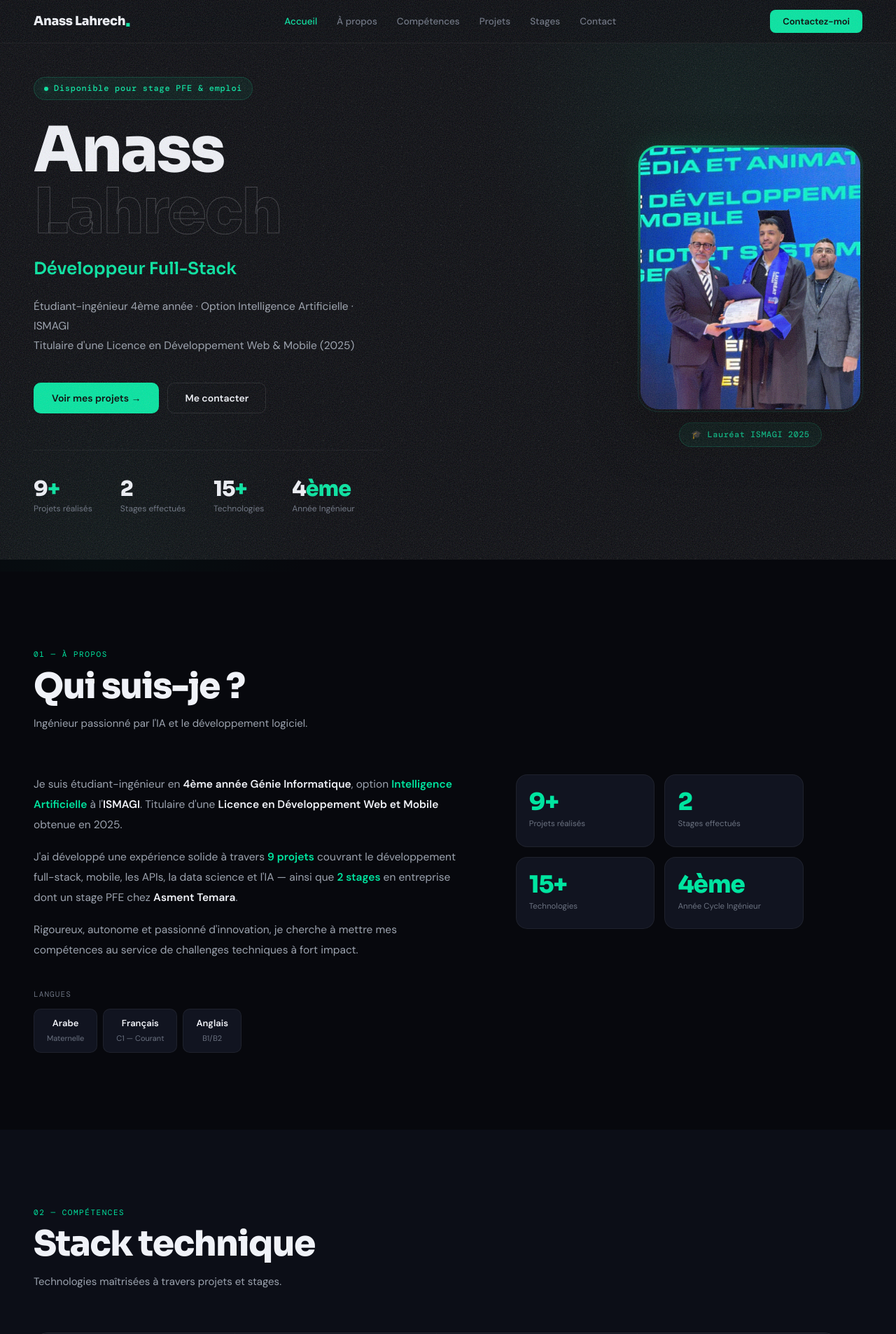
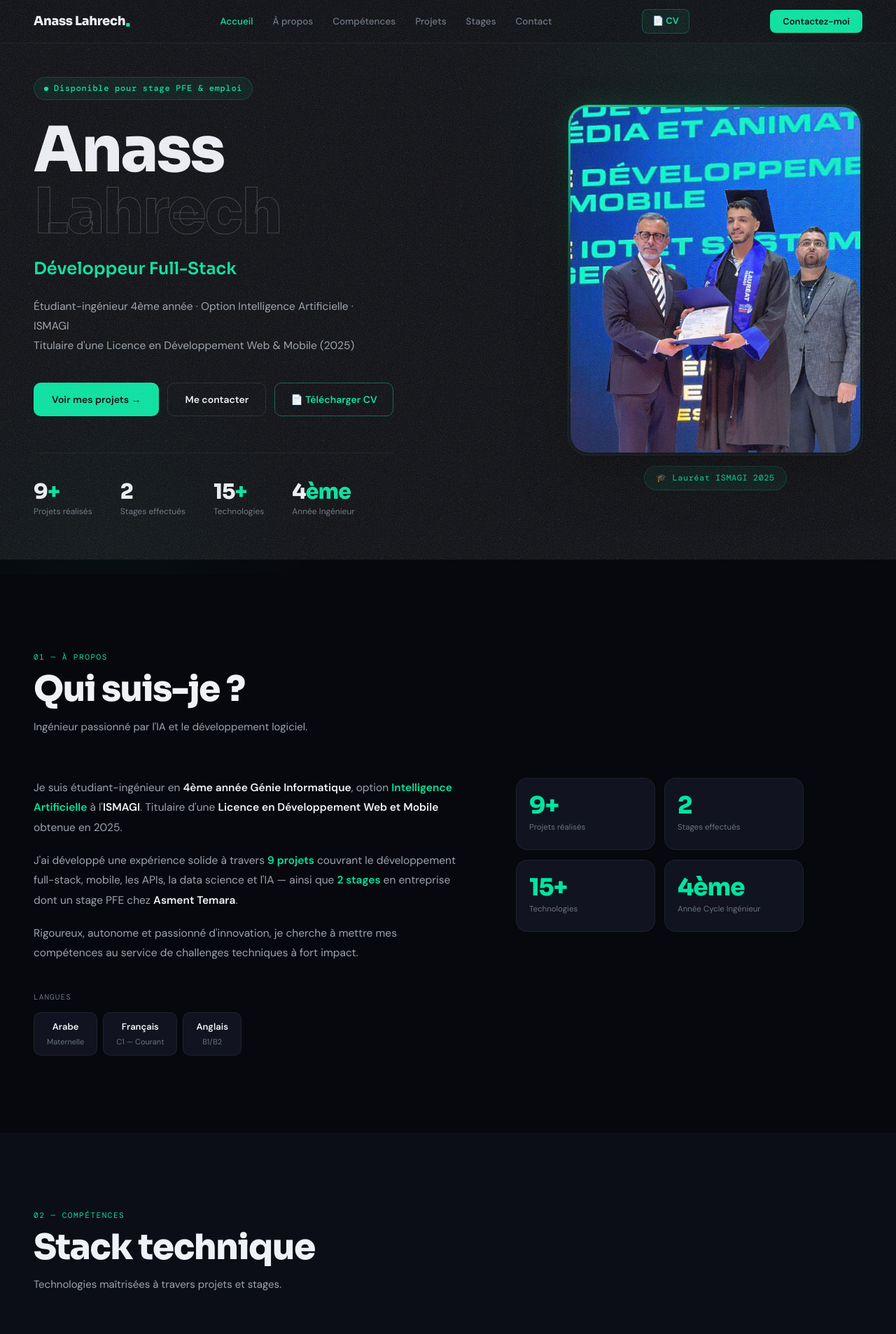
Before and after one commit to Anasslahrech/portfolio, a React (Vite) app: page / in a window 1280 px wide. Shown: the top 1907 px of the page at 70% size. Built offline with nearby package versions, Linux system fonts and the light colour scheme.

Commit message:
ajout CV téléchargeable

```diff
--- a/src/App.jsx
+++ b/src/App.jsx
@@ -17,10 +17,10 @@ const SKILLS = [
 const PROJECTS = [
   { icon:"📝", title:"Gestion des Examens", tech:["Java","JSP/Servlet","MySQL"], desc:"Plateforme CRUD complète pour la gestion des étudiants, questions et examens universitaires." },
   { icon:"💪", title:"App Fitness & Nutrition", tech:["Android Java","SQLite","XML"], desc:"App mobile Android avec calcul de calories et programmes personnalisés selon l'objectif de chaque utilisateur." },
-  { icon:"🏛️", title:"Réservation Salles & Amphi", tech:["Java","REST API","SOAP","RMI","MySQL"], desc:"Système de réservation multi-protocoles pour amphithéâtres et salles — REST, SOAP et RMI." },
+  { icon:"🏛️", title:"Réservation Salles & Amphi", tech:["Java","REST API","SOAP","RMI","MySQL"], desc:"Système de réservation multi-protocoles pour amphithéâtres et salles." },
   { icon:"🛒", title:"E-commerce Sportif", tech:["Django","Python","MySQL","Bootstrap"], desc:"Plateforme e-commerce complète pour produits sportifs avec gestion du catalogue et des commandes." },
   { icon:"💼", title:"Site d'Offres d'Emploi", tech:["Laravel","PHP","MySQL","Bootstrap"], desc:"Portail emploi avec espaces distincts Candidat / Recruteur, candidatures et gestion des offres." },
-  { icon:"🗺️", title:"Suivi Livraisons Temps Réel", tech:["Node.js","Express","MongoDB","Socket.IO","Google Maps"], desc:"Système de tracking temps réel avec carte interactive, mise à jour de position et interface dynamique." },
+  { icon:"🗺️", title:"Suivi Livraisons Temps Réel", tech:["Node.js","Express","MongoDB","Socket.IO","Google Maps"], desc:"Système de tracking temps réel avec carte interactive et mise à jour de position." },
   { icon:"📋", title:"Gestionnaire de Contacts", tech:["Vue.js","Vue Router","Bootstrap","json-server"], desc:"Application CRUD de gestion de contacts avec navigation fluide et API simulée." },
   { icon:"📣", title:"Site Vitrine Marketing Digital", tech:["React.js","CSS3","Bootstrap"], desc:"Site vitrine professionnel pour agence de marketing digital, responsive et moderne." },
   { icon:"🖥️", title:"Gestion Matériel IT", tech:["Laravel","PHP","MySQL","Bootstrap"], desc:"Système de gestion du parc informatique d'Asment Temara — suivi et affectation des équipements IT." },
@@ -33,15 +33,34 @@ const STAGES = [
 
 function goTo(id) { document.getElementById(id)?.scrollIntoView({ behavior:"smooth" }) }
 
+// Hook animation au scroll
+function useScrollAnim() {
+  useEffect(() => {
+    const els = document.querySelectorAll(
+      ".anim-left, .anim-right, .anim-up, .anim-down, .anim-zoom, .anim-flip"
+    )
+    const obs = new IntersectionObserver(entries => {
+      entries.forEach(e => {
+        if (e.isIntersecting) {
+          e.target.classList.add("animated")
+          obs.unobserve(e.target)
+        }
+      })
+    }, { threshold: 0.12 })
+    els.forEach(el => obs.observe(el))
+    return () => obs.disconnect()
+  }, [])
+}
+
 export default function App() {
-  const [active, setActive] = useState("Accueil")
+  const [active, setActive]   = useState("Accueil")
   const [menuOpen, setMenuOpen] = useState(false)
-  const [typed, setTyped] = useState("")
-  const [tidx, setTidx] = useState(0)
+  const [typed, setTyped]     = useState("")
+  const [tidx, setTidx]       = useState(0)
   const [visible, setVisible] = useState({})
   const tiRef = useRef(null)
 
-  // typing
+  // Typing
   useEffect(() => {
     let i = 0; const cur = TITLES[tidx]
     clearInterval(tiRef.current)
@@ -53,7 +72,7 @@ export default function App() {
           let d = cur.length
           tiRef.current = setInterval(() => {
             d--; setTyped(cur.slice(0,d))
-            if(d <= 0) { clearInterval(tiRef.current); setTidx(p => (p+1) % TITLES.length) }
+            if(d <= 0) { clearInterval(tiRef.current); setTidx(p => (p+1)%TITLES.length) }
           }, 40)
         }, 2000)
       }
@@ -61,7 +80,7 @@ export default function App() {
     return () => clearInterval(tiRef.current)
   }, [tidx])
 
-  // intersection observer
+  // Section visible (pour .section)
   useEffect(() => {
     const obs = new IntersectionObserver(entries => {
       entries.forEach(e => { if(e.isIntersecting) setVisible(v => ({...v,[e.target.id]:true})) })
@@ -70,15 +89,18 @@ export default function App() {
     return () => obs.disconnect()
   }, [])
 
-  // active on scroll
+  // Active nav
   useEffect(() => {
     const fn = () => NAV.forEach(id => {
       const el = document.getElementById(id)
-      if(el) { const r = el.getBoundingClientRect(); if(r.top <= 80 && r.bottom >= 80) setActive(id) }
+      if(el){ const r=el.getBoundingClientRect(); if(r.top<=80&&r.bottom>=80) setActive(id) }
     })
     window.addEventListener("scroll", fn)
     return () => window.removeEventListener("scroll", fn)
   }, [])
+
+  // Scroll animations
+  useScrollAnim()
 
   return (
     <>
@@ -91,50 +113,53 @@ export default function App() {
         <div className="nav-links">
           {NAV.map(n => (
             <button key={n} className={`nav-btn${active===n?" active":""}`}
-              onClick={() => { goTo(n); setActive(n); }}>
-              {n}
-            </button>
+              onClick={() => { goTo(n); setActive(n) }}>{n}</button>
           ))}
         </div>
+        <a className="nav-cv-btn" href="/LahrechAnassCV.pdf" download="CV_Anass_Lahrech.pdf">📄 CV</a>
         <button className="nav-cta" onClick={() => goTo("Contact")}>Contactez-moi</button>
         <button className="hamburger" onClick={() => setMenuOpen(!menuOpen)}>
-          {menuOpen ? "✕" : "☰"}
+          {menuOpen?"✕":"☰"}
         </button>
       </nav>
 
-      {/* MOBILE MENU */}
       <div className={`mobile-menu${menuOpen?" open":""}`}>
         {NAV.map(n => (
           <button key={n} className={`nav-btn${active===n?" active":""}`}
-            onClick={() => { goTo(n); setActive(n); setMenuOpen(false); }}>
-            {n}
-          </button>
+            onClick={() => { goTo(n); setActive(n); setMenuOpen(false) }}>{n}</button>
         ))}
       </div>
 
-      {/* HERO */}
+      {/* ── HERO ─────────────────────────────────── */}
       <section id="Accueil" className="hero">
-        <div className="hero-glow1" /><div className="hero-glow2" /><div className="hero-dots" />
+        <div className="hero-glow1"/><div className="hero-glow2"/><div className="hero-dots"/>
         <div className="hero-inner">
-          <div className="hero-badge">
-            <span className="badge-dot" />
+          {/* badge glisse depuis le haut */}
+          <div className="hero-badge anim-down">
+            <span className="badge-dot"/>
             Disponible pour stage PFE &amp; emploi
           </div>
-          <h1 className="hero-name">
+          {/* nom glisse depuis la gauche */}
+          <h1 className="hero-name anim-left">
             Anass <span className="hero-name-ghost">Lahrech</span>
           </h1>
-          <div className="hero-typing">
-            {typed}<span className="cursor-bar" />
+          {/* typing glisse depuis la gauche avec délai */}
+          <div className="hero-typing anim-left delay-2">
+            {typed}<span className="cursor-bar"/>
           </div>
-          <p className="hero-desc">
-            Étudiant-ingénieur 4ème année · Option Intelligence Artificielle · ISMAGI<br />
+          {/* desc zoom */}
+          <p className="hero-desc anim-zoom delay-3">
+            Étudiant-ingénieur 4ème année · Option Intelligence Artificielle · ISMAGI<br/>
             Titulaire d&apos;une Licence en Développement Web &amp; Mobile (2025)
           </p>
-          <div className="hero-btns">
+          {/* boutons depuis le bas */}
+          <div className="hero-btns anim-up delay-4">
             <button className="btn-main" onClick={() => goTo("Projets")}>Voir mes projets →</button>
             <button className="btn-outline" onClick={() => goTo("Contact")}>Me contacter</button>
+            <a className="btn-cv" href="/LahrechAnassCV.pdf" download="CV_Anass_Lahrech.pdf">📄 Télécharger CV</a>
           </div>
-          <div className="hero-stats">
+          {/* stats depuis le bas */}
+          <div className="hero-stats anim-up delay-5">
             <div><div className="stat-num">9<em>+</em></div><div className="stat-lbl">Projets réalisés</div></div>
             <div><div className="stat-num">2</div><div className="stat-lbl">Stages effectués</div></div>
             <div><div className="stat-num">15<em>+</em></div><div className="stat-lbl">Technologies</div></div>
@@ -142,28 +167,29 @@ export default function App() {
           </div>
         </div>
 
-        {/* PHOTO DIPLOME */}
-        <div className="hero-photo-wrap">
+        {/* photo glisse depuis la droite */}
+        <div className="hero-photo-wrap anim-right">
           <div className="hero-photo-ring">
-            <img src="/photo.jpg" alt="Anass Lahrech Remise diplome" className="hero-photo" />
+            <img src="/photo.jpg" alt="Anass Lahrech diplome" className="hero-photo"/>
           </div>
           <div className="hero-photo-badge">🎓 Lauréat ISMAGI 2025</div>
         </div>
-
       </section>
 
-      {/* ABOUT */}
+      {/* ── ABOUT ────────────────────────────────── */}
       <section id="À propos" className={`section${visible["À propos"]?" visible":""}`}>
-        <div className="s-header">
+        {/* header glisse depuis la gauche */}
+        <div className="s-header anim-left">
           <div className="s-eyebrow">01 — À propos</div>
           <h2 className="s-title">Qui suis-je ?</h2>
-          <p className="s-sub">Ingénieur passionné par l'IA et le développement logiciel.</p>
+          <p className="s-sub">Ingénieur passionné par l&apos;IA et le développement logiciel.</p>
         </div>
         <div className="about-grid">
-          <div>
-            <p className="about-p">Je suis étudiant-ingénieur en <strong>4ème année Génie Informatique</strong>, option <em>Intelligence Artificielle</em> à l'<strong>ISMAGI</strong>. Titulaire d'une <strong>Licence en Développement Web et Mobile</strong> obtenue en 2025.</p>
-            <p className="about-p">J'ai développé une expérience solide à travers <em>9 projets</em> couvrant le développement full-stack, mobile, les APIs, la data science et l'IA — ainsi que <em>2 stages</em> en entreprise dont un stage PFE chez <strong>Asment Temara</strong>.</p>
-            <p className="about-p">Rigoureux, autonome et passionné d'innovation, je cherche à mettre mes compétences au service de challenges techniques à fort impact.</p>
+          {/* texte depuis la gauche */}
+          <div className="anim-left delay-1">
+            <p className="about-p">Je suis étudiant-ingénieur en <strong>4ème année Génie Informatique</strong>, option <em>Intelligence Artificielle</em> à l&apos;<strong>ISMAGI</strong>. Titulaire d&apos;une <strong>Licence en Développement Web et Mobile</strong> obtenue en 2025.</p>
+            <p className="about-p">J&apos;ai développé une expérience solide à travers <em>9 projets</em> couvrant le développement full-stack, mobile, les APIs, la data science et l&apos;IA — ainsi que <em>2 stages</em> en entreprise dont un stage PFE chez <strong>Asment Temara</strong>.</p>
+            <p className="about-p">Rigoureux, autonome et passionné d&apos;innovation, je cherche à mettre mes compétences au service de challenges techniques à fort impact.</p>
             <div className="lang-section">
               <div className="lang-title">Langues</div>
               <div className="lang-pills">
@@ -173,24 +199,31 @@ export default function App() {
               </div>
             </div>
           </div>
-          <div className="about-stats">
-            {[["9+","Projets réalisés"],["2","Stages effectués"],["15+","Technologies"],["4ème","Année Cycle Ingénieur"]].map(([n,l]) => (
-              <div key={l} className="scard"><div className="scard-n">{n}</div><div className="scard-l">{l}</div></div>
+          {/* stats depuis la droite */}
+          <div className="about-stats anim-right delay-2">
+            {[["9+","Projets réalisés"],["2","Stages effectués"],["15+","Technologies"],["4ème","Année Cycle Ingénieur"]].map(([n,l],i) => (
+              <div key={l} className={`scard anim-zoom delay-${i+2}`}>
+                <div className="scard-n">{n}</div>
+                <div className="scard-l">{l}</div>
+              </div>
             ))}
           </div>
         </div>
       </section>
 
-      {/* SKILLS */}
+      {/* ── SKILLS ───────────────────────────────── */}
       <section id="Compétences" className={`section alt-bg${visible["Compétences"]?" visible":""}`}>
-        <div className="s-header">
+        {/* header depuis la droite */}
+        <div className="s-header anim-right">
           <div className="s-eyebrow">02 — Compétences</div>
           <h2 className="s-title">Stack technique</h2>
           <p className="s-sub">Technologies maîtrisées à travers projets et stages.</p>
         </div>
         <div className="skills-grid">
-          {SKILLS.map(sk => (
-            <div key={sk.cat} className="skill-card">
+          {SKILLS.map((sk, i) => (
+            // alternance gauche / droite / zoom selon l'index
+            <div key={sk.cat}
+              className={`skill-card ${i%3===0?"anim-left":i%3===1?"anim-up":"anim-right"} delay-${(i%4)+1}`}>
               <div className="sk-icon">{sk.icon}</div>
               <div className="sk-name">{sk.cat}</div>
               <div className="sk-tags">{sk.items.map(t => <span key={t} className="sk-tag">{t}</span>)}</div>
@@ -199,16 +232,19 @@ export default function App() {
         </div>
       </section>
 
-      {/* PROJECTS */}
+      {/* ── PROJECTS ─────────────────────────────── */}
       <section id="Projets" className={`section${visible["Projets"]?" visible":""}`}>
-        <div className="s-header">
+        {/* header depuis la gauche */}
+        <div className="s-header anim-left">
           <div className="s-eyebrow">03 — Projets</div>
-          <h2 className="s-title">Ce que j'ai construit</h2>
-          <p className="s-sub">J'ai réalisé plusieurs projets tout au long de ma formation — voici quelques-uns qui illustrent mes compétences en web, mobile, IA et data science.</p>
+          <h2 className="s-title">Ce que j&apos;ai construit</h2>
+          <p className="s-sub">J&apos;ai réalisé plusieurs projets tout au long de ma formation — voici quelques-uns qui illustrent mes compétences en web, mobile, IA et data science.</p>
         </div>
         <div className="projects-grid">
           {PROJECTS.map((p,i) => (
-            <div key={p.title} className="pcard">
+            // flip pour les premiers, puis alternance gauche/droite
+            <div key={p.title}
+              className={`pcard ${i<3?"anim-flip":i%2===0?"anim-left":"anim-right"} delay-${(i%5)+1}`}>
               <div className="pcard-num">Projet {String(i+1).padStart(2,"0")}</div>
               <div className="pcard-ico">{p.icon}</div>
               <div className="pcard-title">{p.title}</div>
@@ -219,17 +255,19 @@ export default function App() {
         </div>
       </section>
 
-      {/* STAGES */}
+      {/* ── STAGES ───────────────────────────────── */}
       <section id="Stages" className={`section alt-bg${visible["Stages"]?" visible":""}`}>
-        <div className="s-header">
+        {/* header depuis la droite */}
+        <div className="s-header anim-right">
           <div className="s-eyebrow">04 — Expériences</div>
           <h2 className="s-title">Stages professionnels</h2>
           <p className="s-sub">Expériences en entreprise qui ont façonné mes compétences terrain.</p>
         </div>
         <div className="timeline">
-          {STAGES.map(st => (
-            <div key={st.company} className="tl-item">
-              <div className="tl-dot" />
+          {STAGES.map((st,i) => (
+            // alternance gauche / droite
+            <div key={st.company} className={`tl-item ${i%2===0?"anim-left":"anim-right"} delay-${i+1}`}>
+              <div className="tl-dot"/>
               <div className="stg-card">
                 <div className="stg-top">
                   <div>
@@ -249,9 +287,10 @@ export default function App() {
         </div>
       </section>
 
-      {/* CONTACT */}
+      {/* ── CONTACT ──────────────────────────────── */}
       <section id="Contact" className={`section${visible["Contact"]?" visible":""}`}>
-        <div className="s-header">
+        {/* header zoom */}
+        <div className="s-header anim-zoom">
           <div className="s-eyebrow">05 — Contact</div>
           <h2 className="s-title">Travaillons ensemble</h2>
           <p className="s-sub">Disponible pour un stage PFE, une alternance ou un poste junior en IA / Full-Stack.</p>
@@ -262,8 +301,10 @@ export default function App() {
             {ico:"📞",lbl:"Téléphone",val:"06 02 74 77 60",href:"tel:0602747760"},
             {ico:"💼",lbl:"LinkedIn",val:"anass-lahrech",href:"https://www.linkedin.com/in/anass-lahrech-ab873b271/"},
             {ico:"🐙",lbl:"GitHub",val:"Anasslahrech",href:"https://github.com/Anasslahrech"},
-          ].map(c => (
-            <a key={c.lbl} href={c.href} target="_blank" rel="noreferrer" className="ccard">
+          ].map((c,i) => (
+            // chaque carte contact depuis une direction différente
+            <a key={c.lbl} href={c.href} target="_blank" rel="noreferrer"
+              className={`ccard ${["anim-left","anim-up","anim-up","anim-right"][i]} delay-${i+1}`}>
               <span className="ccard-ico">{c.ico}</span>
               <span className="ccard-lbl">{c.lbl}</span>
               <span className="ccard-val">{c.val}</span>
@@ -271,11 +312,24 @@ export default function App() {
             </a>
           ))}
         </div>
+
+        {/* CV DOWNLOAD */}
+        <div className="cv-download-card anim-up delay-5">
+          <div className="cv-card-left">
+            <div className="cv-card-icon">📄</div>
+            <div>
+              <div className="cv-card-title">Mon CV complet</div>
+              <div className="cv-card-sub">Lahrech Anass — Ingénieur IA &amp; Développeur Full-Stack · PDF</div>
+            </div>
+          </div>
+          <a className="cv-dl-btn" href="/LahrechAnassCV.pdf" download="CV_Anass_Lahrech.pdf">⬇ Télécharger le CV</a>
+        </div>
+
       </section>
 
       {/* FOOTER */}
       <footer className="footer">
-        <div className="footer-l">© 2025 <strong>Anass Lahrech</strong> — Ingénieur IA & Développeur Full-Stack</div>
+        <div className="footer-l">© 2025 <strong>Anass Lahrech</strong> — Ingénieur IA &amp; Développeur Full-Stack</div>
         <div className="footer-r">Built with <span className="gc">React</span> + <span className="gc">Vite</span> ⚡</div>
       </footer>
     </>
--- a/src/index.css
+++ b/src/index.css
@@ -185,7 +185,7 @@ body::after {
   animation: fadeUp 0.7s ease 0.3s both;
 }
 .hero-photo-ring {
-  width: 320px; height: 380px;
+  width: 420px; height: 500px;
   border-radius: 28px;
   padding: 3px;
   background: linear-gradient(145deg, var(--green), rgba(0,229,160,0.15), transparent 60%);
@@ -221,8 +221,105 @@ body::after {
 
 @media (max-width: 900px) {
   .hero { flex-direction: column-reverse !important; text-align: center; }
-  .hero-photo-ring { width: 220px; height: 260px; }
+  .hero-photo-ring { width: 300px; height: 360px; }
   .hero-btns { justify-content: center; }
   .hero-stats { justify-content: center; }
   .hero-badge { margin: 0 auto 24px; }
 }
+
+/* ── SCROLL ANIMATIONS ─────────────────────────── */
+@keyframes slideLeft  { from{opacity:0;transform:translateX(-50px)} to{opacity:1;transform:translateX(0)} }
+@keyframes slideRight { from{opacity:0;transform:translateX(50px)}  to{opacity:1;transform:translateX(0)} }
+@keyframes slideUp    { from{opacity:0;transform:translateY(40px)}  to{opacity:1;transform:translateY(0)} }
+@keyframes slideDown  { from{opacity:0;transform:translateY(-30px)} to{opacity:1;transform:translateY(0)} }
+@keyframes zoomIn     { from{opacity:0;transform:scale(0.88)}       to{opacity:1;transform:scale(1)} }
+@keyframes flipIn     { from{opacity:0;transform:rotateX(20deg) translateY(30px)} to{opacity:1;transform:rotateX(0) translateY(0)} }
+
+/* Classes d'animation */
+.anim-left   { opacity:0; }
+.anim-right  { opacity:0; }
+.anim-up     { opacity:0; }
+.anim-down   { opacity:0; }
+.anim-zoom   { opacity:0; }
+.anim-flip   { opacity:0; }
+
+.anim-left.animated   { animation: slideLeft  0.65s cubic-bezier(.22,.68,0,1.2) both; }
+.anim-right.animated  { animation: slideRight 0.65s cubic-bezier(.22,.68,0,1.2) both; }
+.anim-up.animated     { animation: slideUp    0.65s cubic-bezier(.22,.68,0,1.2) both; }
+.anim-down.animated   { animation: slideDown  0.65s ease both; }
+.anim-zoom.animated   { animation: zoomIn     0.6s  cubic-bezier(.22,.68,0,1.2) both; }
+.anim-flip.animated   { animation: flipIn     0.7s  cubic-bezier(.22,.68,0,1.2) both; perspective: 800px; }
+
+/* Delays pour les grilles */
+.delay-1 { animation-delay: 0.05s !important; }
+.delay-2 { animation-delay: 0.12s !important; }
+.delay-3 { animation-delay: 0.19s !important; }
+.delay-4 { animation-delay: 0.26s !important; }
+.delay-5 { animation-delay: 0.33s !important; }
+.delay-6 { animation-delay: 0.40s !important; }
+.delay-7 { animation-delay: 0.47s !important; }
+.delay-8 { animation-delay: 0.54s !important; }
+.delay-9 { animation-delay: 0.61s !important; }
+
+/* ── CV DOWNLOAD BUTTON ────────────────────────── */
+.btn-cv {
+  display: inline-flex; align-items: center; gap: 7px;
+  background: transparent;
+  color: var(--green);
+  font-family: var(--font-b); font-weight: 700; font-size: 14px;
+  padding: 12px 22px; border-radius: 10px;
+  border: 1.5px solid rgba(0,229,160,0.4);
+  cursor: pointer; transition: all 0.25s;
+  text-decoration: none;
+}
+.btn-cv:hover {
+  background: rgba(0,229,160,0.08);
+  border-color: var(--green);
+  transform: translateY(-2px);
+  box-shadow: 0 8px 24px rgba(0,229,160,0.15);
+}
+
+/* CV btn dans la navbar */
+.nav-cv-btn {
+  display: inline-flex; align-items: center; gap: 5px;
+  background: rgba(0,229,160,0.07);
+  border: 1px solid rgba(0,229,160,0.25);
+  color: var(--green);
+  font-family: var(--font-b); font-size: 13px; font-weight: 600;
+  padding: 6px 14px; border-radius: 8px;
+  text-decoration: none; transition: all 0.2s;
+}
+.nav-cv-btn:hover {
+  background: rgba(0,229,160,0.14);
+  border-color: var(--green);
+  transform: translateY(-1px);
+}
+
+/* Section CV téléchargeable dans Contact */
+.cv-download-card {
+  max-width: 880px;
+  margin-top: 40px;
+  background: linear-gradient(135deg, rgba(0,229,160,0.06), rgba(0,229,160,0.02));
+  border: 1px solid rgba(0,229,160,0.2);
+  border-radius: 20px;
+  padding: 32px 36px;
+  display: flex; align-items: center; justify-content: space-between;
+  flex-wrap: wrap; gap: 20px;
+}
+.cv-card-left { display: flex; align-items: center; gap: 18px; }
+.cv-card-icon {
+  width: 56px; height: 56px; border-radius: 14px;
+  background: rgba(0,229,160,0.1); border: 1px solid rgba(0,229,160,0.2);
+  display: flex; align-items: center; justify-content: center;
+  font-size: 26px; flex-shrink: 0;
+}
+.cv-card-title { font-family: var(--font-d); font-size: 17px; font-weight: 700; margin-bottom: 4px; }
+.cv-card-sub   { font-size: 13px; color: var(--muted2); }
+.cv-dl-btn {
+  display: inline-flex; align-items: center; gap: 8px;
+  background: var(--green); color: #000;
+  font-family: var(--font-b); font-weight: 700; font-size: 14px;
+  padding: 13px 26px; border-radius: 10px;
+  text-decoration: none; transition: all 0.25s; flex-shrink: 0;
+}
+.cv-dl-btn:hover { background: #1fffc0; transform: translateY(-2px); box-shadow: 0 12px 28px rgba(0,229,160,0.25); }
```
Also changed, not shown: 1 other file (tests, documents, lock files or other folders).
